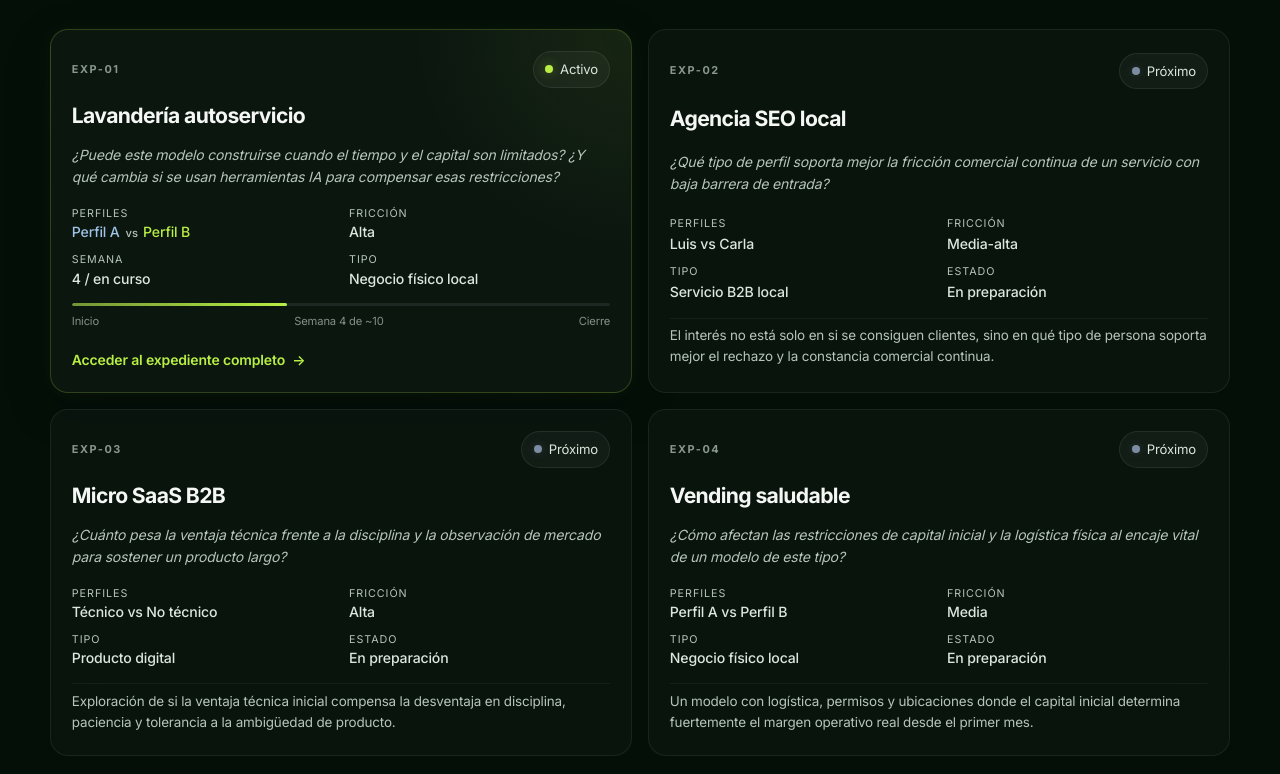
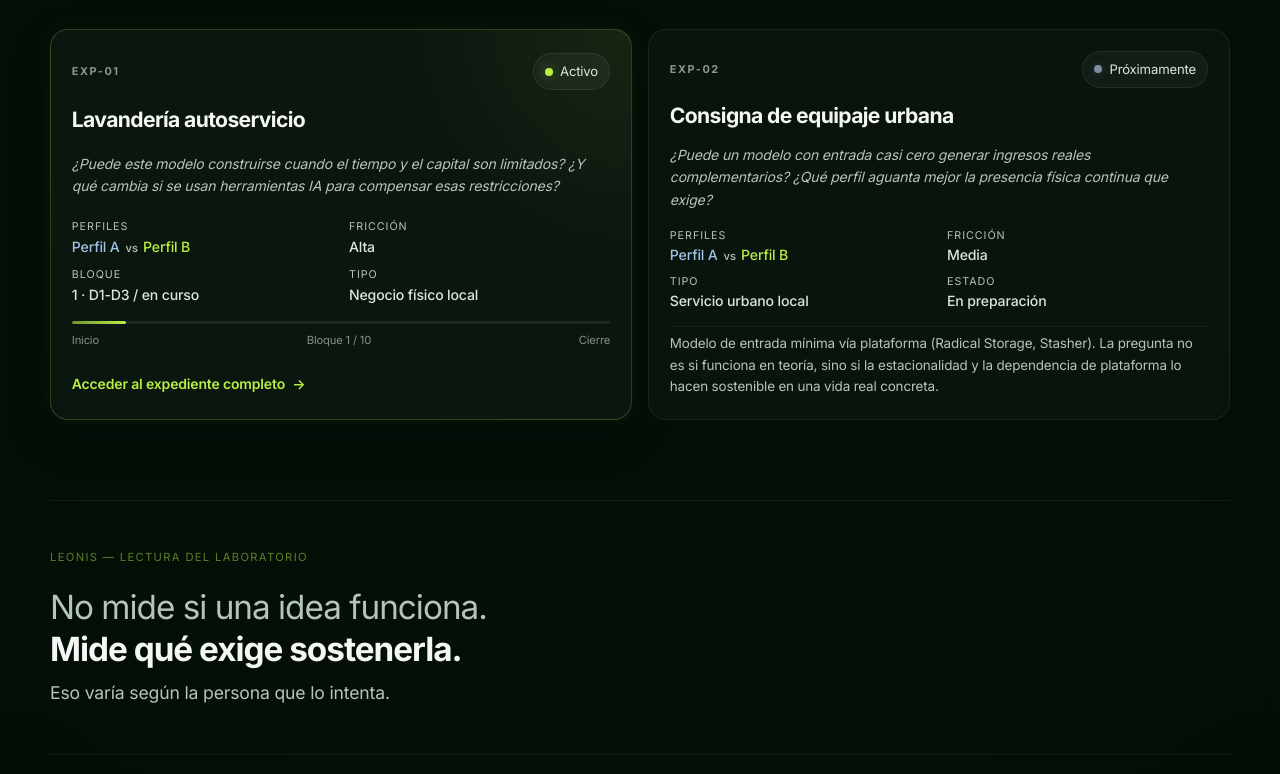
Before and after one commit to LeonisG/LeonisG.github.io, a plain HTML site: page pages/laboratorio/index.html in a window 1280 px wide. Shown: the part 3326-4100 px from the top of the page. Drawn offline with Linux system fonts and the light colour scheme.

Commit message:
Update index.html

```diff
--- a/pages/laboratorio/index.html
+++ b/pages/laboratorio/index.html
@@ -575,8 +575,8 @@
                 <span class="lab-file-val">Alta</span>
               </div>
               <div class="lab-file-datum">
-                <span class="lab-file-key">Semana</span>
-                <span class="lab-file-val">4 / en curso</span>
+                <span class="lab-file-key">Bloque</span>
+                <span class="lab-file-val">1 · D1-D3 / en curso</span>
               </div>
               <div class="lab-file-datum">
                 <span class="lab-file-key">Tipo</span>
@@ -585,11 +585,11 @@
             </div>
             <div class="lab-file-progress">
               <div class="lab-file-prog-track">
-                <div class="lab-file-prog-fill" style="--prog: 40%"></div>
+                <div class="lab-file-prog-fill" style="--prog: 10%"></div>
               </div>
               <div class="lab-file-prog-labels">
                 <span>Inicio</span>
-                <span>Semana 4 de ~10</span>
+                <span>Bloque 1 / 10</span>
                 <span>Cierre</span>
               </div>
             </div>
@@ -604,26 +604,30 @@
               <span class="lab-file-ref">EXP-02</span>
               <span class="status-badge upcoming">
                 <span class="status-dot"></span>
-                Próximo
+                Próximamente
               </span>
             </div>
-            <h3 class="lab-file-name">Agencia SEO local</h3>
+            <h3 class="lab-file-name">Consigna de equipaje urbana</h3>
             <p class="lab-file-hypothesis">
-              ¿Qué tipo de perfil soporta mejor la fricción comercial continua de un servicio
-              con baja barrera de entrada?
+              ¿Puede un modelo con entrada casi cero generar ingresos reales complementarios?
+              ¿Qué perfil aguanta mejor la presencia física continua que exige?
             </p>
             <div class="lab-file-data">
               <div class="lab-file-datum">
                 <span class="lab-file-key">Perfiles</span>
-                <span class="lab-file-val">Luis vs Carla</span>
+                <span class="lab-file-val">
+                  <span class="lab-file-profile-a">Perfil A</span>
+                  <span class="lab-file-vs"> vs </span>
+                  <span class="lab-file-profile-b">Perfil B</span>
+                </span>
               </div>
               <div class="lab-file-datum">
                 <span class="lab-file-key">Fricción</span>
-                <span class="lab-file-val">Media-alta</span>
+                <span class="lab-file-val">Media</span>
               </div>
               <div class="lab-file-datum">
                 <span class="lab-file-key">Tipo</span>
-                <span class="lab-file-val">Servicio B2B local</span>
+                <span class="lab-file-val">Servicio urbano local</span>
               </div>
               <div class="lab-file-datum">
                 <span class="lab-file-key">Estado</span>
@@ -631,84 +635,7 @@
               </div>
             </div>
             <div class="lab-file-upcoming-note">
-              El interés no está solo en si se consiguen clientes, sino en qué tipo de persona
-              soporta mejor el rechazo y la constancia comercial continua.
-            </div>
-          </article>
-
-          <!-- EXP-03 · Próximo -->
-          <article class="lab-file lab-file-upcoming reveal">
-            <div class="lab-file-ribbon">
-              <span class="lab-file-ref">EXP-03</span>
-              <span class="status-badge upcoming">
-                <span class="status-dot"></span>
-                Próximo
-              </span>
-            </div>
-            <h3 class="lab-file-name">Micro SaaS B2B</h3>
-            <p class="lab-file-hypothesis">
-              ¿Cuánto pesa la ventaja técnica frente a la disciplina y la observación
-              de mercado para sostener un producto largo?
-            </p>
-            <div class="lab-file-data">
-              <div class="lab-file-datum">
-                <span class="lab-file-key">Perfiles</span>
-                <span class="lab-file-val">Técnico vs No técnico</span>
-              </div>
-              <div class="lab-file-datum">
-                <span class="lab-file-key">Fricción</span>
-                <span class="lab-file-val">Alta</span>
-              </div>
-              <div class="lab-file-datum">
-                <span class="lab-file-key">Tipo</span>
-                <span class="lab-file-val">Producto digital</span>
-              </div>
-              <div class="lab-file-datum">
-                <span class="lab-file-key">Estado</span>
-                <span class="lab-file-val">En preparación</span>
-              </div>
-            </div>
-            <div class="lab-file-upcoming-note">
-              Exploración de si la ventaja técnica inicial compensa la desventaja en
-              disciplina, paciencia y tolerancia a la ambigüedad de producto.
-            </div>
-          </article>
-
-          <!-- EXP-04 · Próximo -->
-          <article class="lab-file lab-file-upcoming reveal">
-            <div class="lab-file-ribbon">
-              <span class="lab-file-ref">EXP-04</span>
-              <span class="status-badge upcoming">
-                <span class="status-dot"></span>
-                Próximo
-              </span>
-            </div>
-            <h3 class="lab-file-name">Vending saludable</h3>
-            <p class="lab-file-hypothesis">
-              ¿Cómo afectan las restricciones de capital inicial y la logística física
-              al encaje vital de un modelo de este tipo?
-            </p>
-            <div class="lab-file-data">
-              <div class="lab-file-datum">
-                <span class="lab-file-key">Perfiles</span>
-                <span class="lab-file-val">Perfil A vs Perfil B</span>
-              </div>
-              <div class="lab-file-datum">
-                <span class="lab-file-key">Fricción</span>
-                <span class="lab-file-val">Media</span>
-              </div>
-              <div class="lab-file-datum">
-                <span class="lab-file-key">Tipo</span>
-                <span class="lab-file-val">Negocio físico local</span>
-              </div>
-              <div class="lab-file-datum">
-                <span class="lab-file-key">Estado</span>
-                <span class="lab-file-val">En preparación</span>
-              </div>
-            </div>
-            <div class="lab-file-upcoming-note">
-              Un modelo con logística, permisos y ubicaciones donde el capital inicial
-              determina fuertemente el margen operativo real desde el primer mes.
+              Modelo de entrada mínima vía plataforma (Radical Storage, Stasher). La pregunta no es si funciona en teoría, sino si la estacionalidad y la dependencia de plataforma lo hacen sostenible en una vida real concreta.
             </div>
           </article>
 
```
